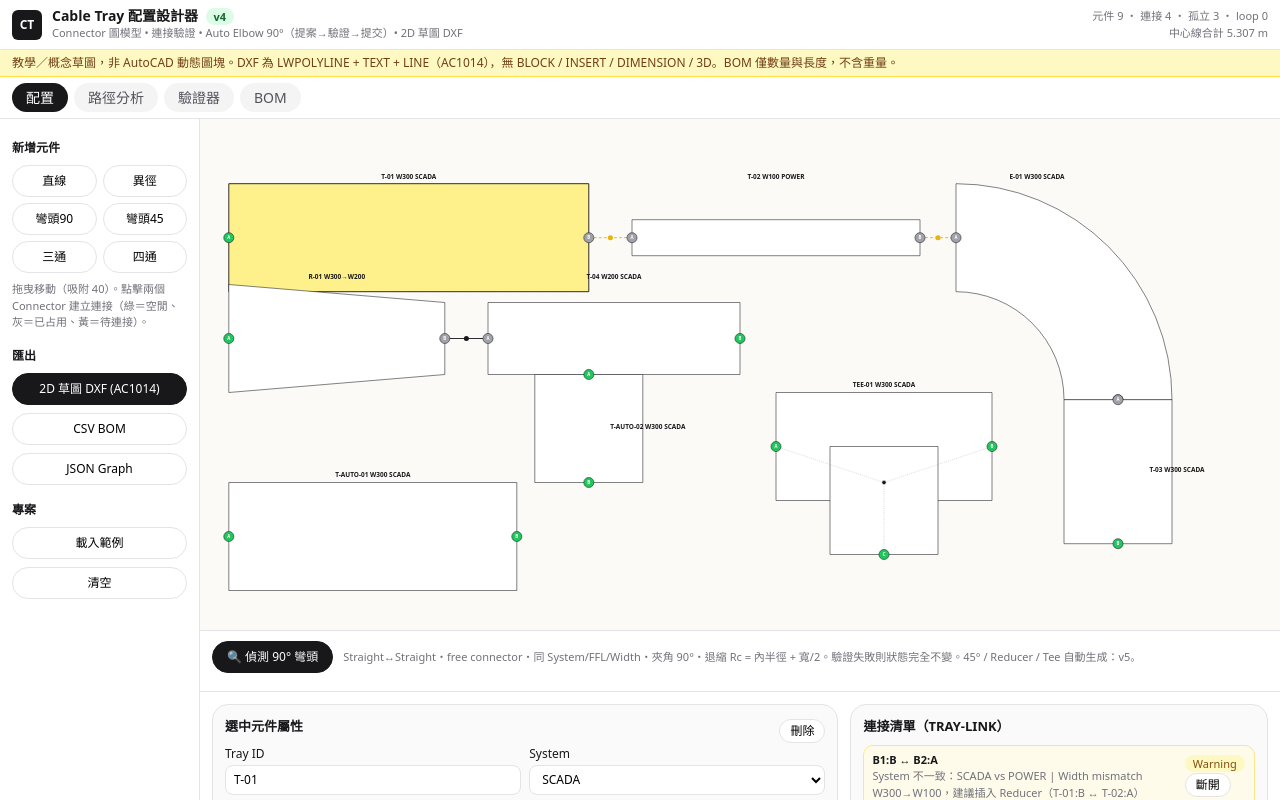
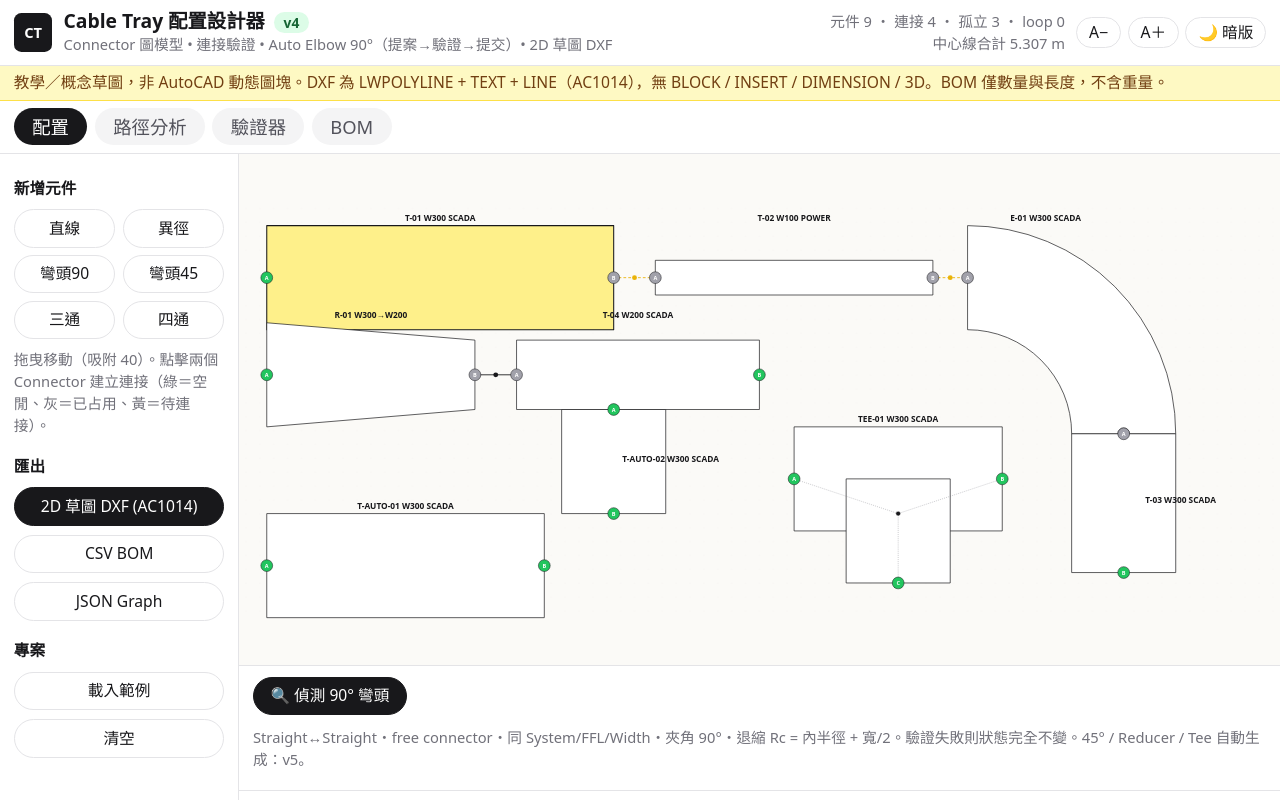
Before and after one commit to rita112025-cpu/cable-tray-designer, a website: page index.html in a window 1280 px wide. Shown: the top 800 px of the page. Drawn offline with Linux system fonts and the light colour scheme.

Commit message:
Larger text, light/dark theme toggle
- Root font size scales via --scale (4 steps, default 1.15x), A-/A+ buttons
- Light/dark theme via CSS variables, follows system preference, saved in localStorage
- SVG canvas colors moved to CSS classes so they follow the theme

Co-Authored-By: Claude Sonnet 5 <noreply@anthropic.com>

```diff
--- a/css/style.css
+++ b/css/style.css
@@ -1,82 +1,116 @@
+/* 主題：亮版為預設，[data-theme="dark"] 為暗版。文字大小由 --scale 控制（html 根字級）。 */
 :root {
-  --bg: #f8f7f4; --panel: #fff; --line: #e4e4e7; --ink: #18181b; --mute: #71717a;
-  --ok: #16a34a; --warn: #ca8a04; --bad: #dc2626; --blue: #2563eb;
+  --scale: 1.15;
+  --bg: #f8f7f4; --panel: #ffffff; --panel2: #fafafa; --line: #e4e4e7;
+  --ink: #18181b; --mute: #71717a; --btn-hover: #f4f4f5; --chip: #f4f4f5; --chip-ink: #52525b;
+  --canvas: #fbfaf7; --grid: #d6d3cd; --shape: #ffffff; --shape-sel: #fef08a;
+  --ok-bg: #dcfce7; --ok-ink: #166534;
+  --warn-bg: #fef9c3; --warn-ink: #854d0e; --warn-line: #fde68a; --warn-soft: #fffbeb;
+  --bad-bg: #fee2e2; --bad-ink: #991b1b; --bad-line: #fecaca; --bad-soft: #fef2f2;
+  --info-bg: #eff6ff; --info-line: #93c5fd;
+  --toast-bg: #ecfdf5; --toast-line: #a7f3d0; --toast-ink: #065f46;
+  --disc-bg: #fef9c3; --disc-line: #fde047; --disc-ink: #713f12;
+  --btn-dark-bg: #18181b; --btn-dark-ink: #ffffff;
 }
+[data-theme="dark"] {
+  --bg: #121214; --panel: #1c1c1f; --panel2: #232327; --line: #3f3f46;
+  --ink: #f4f4f5; --mute: #a1a1aa; --btn-hover: #2e2e33; --chip: #2a2a2e; --chip-ink: #d4d4d8;
+  --canvas: #17171a; --grid: #3a3a40; --shape: #2a2a2f; --shape-sel: #7c6a0a;
+  --ok-bg: #14532d; --ok-ink: #bbf7d0;
+  --warn-bg: #713f12; --warn-ink: #fde68a; --warn-line: #a16207; --warn-soft: #2b2410;
+  --bad-bg: #7f1d1d; --bad-ink: #fecaca; --bad-line: #b91c1c; --bad-soft: #2d1515;
+  --info-bg: #172554; --info-line: #3b82f6;
+  --toast-bg: #052e21; --toast-line: #047857; --toast-ink: #a7f3d0;
+  --disc-bg: #3b2f0b; --disc-line: #a16207; --disc-ink: #fde68a;
+  --btn-dark-bg: #f4f4f5; --btn-dark-ink: #18181b;
+  color-scheme: dark;
+}
+
 * { box-sizing: border-box; }
-body { margin: 0; background: var(--bg); color: var(--ink); font: 14px/1.5 system-ui, "Noto Sans TC", "Microsoft JhengHei", sans-serif; }
-button, input, select { font: inherit; }
+html { font-size: calc(16px * var(--scale)); }
+body { margin: 0; background: var(--bg); color: var(--ink); font: 1rem/1.5 system-ui, "Noto Sans TC", "Microsoft JhengHei", sans-serif; }
+button, input, select { font: inherit; color: inherit; }
 [hidden] { display: none !important; }
 
-.topbar { display: flex; align-items: center; gap: 10px; padding: 8px 12px; background: var(--panel); border-bottom: 1px solid var(--line); position: sticky; top: 0; z-index: 20; }
-.logo { width: 30px; height: 30px; border-radius: 6px; background: var(--ink); color: #fff; display: grid; place-items: center; font-weight: 700; font-size: 12px; }
-.title { font-weight: 700; font-size: 14px; line-height: 1.2; }
-.ver { font-size: 11px; background: #dcfce7; color: #166534; border-radius: 99px; padding: 1px 8px; margin-left: 4px; }
-.subtitle { font-size: 11px; color: var(--mute); }
-.stats { margin-left: auto; font-size: 11px; color: var(--mute); text-align: right; }
-.disclaimer { background: #fef9c3; border-bottom: 1px solid #fde047; color: #713f12; font-size: 12px; padding: 4px 12px; }
+.topbar { display: flex; align-items: center; gap: .6rem; flex-wrap: wrap; padding: .5rem .75rem; background: var(--panel); border-bottom: 1px solid var(--line); }
+.logo { width: 2.1rem; height: 2.1rem; border-radius: .4rem; background: var(--btn-dark-bg); color: var(--btn-dark-ink); display: grid; place-items: center; font-weight: 700; font-size: .8rem; flex: none; }
+.title { font-weight: 700; font-size: 1.05rem; line-height: 1.25; }
+.ver { font-size: .75rem; background: var(--ok-bg); color: var(--ok-ink); border-radius: 99px; padding: .05rem .5rem; margin-left: .25rem; }
+.subtitle { font-size: .8rem; color: var(--mute); }
+.stats { margin-left: auto; font-size: .8rem; color: var(--mute); text-align: right; }
+.tools { display: flex; gap: .35rem; }
+.disclaimer { background: var(--disc-bg); border-bottom: 1px solid var(--disc-line); color: var(--disc-ink); font-size: .85rem; padding: .3rem .75rem; }
 
-.tabs { display: flex; gap: 6px; padding: 6px 12px; background: var(--panel); border-bottom: 1px solid var(--line); position: sticky; top: 49px; z-index: 10; }
-.tab { border: 0; border-radius: 99px; padding: 4px 14px; background: #f4f4f5; color: #52525b; cursor: pointer; }
-.tab.active { background: var(--ink); color: #fff; }
+.tabs { display: flex; gap: .4rem; padding: .4rem .75rem; background: var(--panel); border-bottom: 1px solid var(--line); overflow-x: auto; }
+.tab { border: 0; border-radius: 99px; padding: .25rem 1rem; background: var(--chip); color: var(--chip-ink); cursor: pointer; white-space: nowrap; }
+.tab.active { background: var(--btn-dark-bg); color: var(--btn-dark-ink); }
 
-.view { padding: 0; }
-.view.pad { padding: 16px; }
-.layout { display: flex; min-height: calc(100vh - 120px); }
-.sidebar { width: 200px; flex: none; background: var(--panel); border-right: 1px solid var(--line); padding: 12px; display: flex; flex-direction: column; gap: 8px; }
-.sidebar h4 { margin: 8px 0 0; font-size: 12px; }
-.grid2 { display: grid; grid-template-columns: 1fr 1fr; gap: 6px; }
+.view.pad { padding: 1rem; }
+.view h2 { margin-top: 0; }
+.layout { display: flex; }
+.sidebar { width: 13rem; flex: none; background: var(--panel); border-right: 1px solid var(--line); padding: .75rem; display: flex; flex-direction: column; gap: .5rem; }
+.sidebar h4 { margin: .5rem 0 0; font-size: .85rem; }
+.grid2 { display: grid; grid-template-columns: 1fr 1fr; gap: .4rem; }
 .canvas-col { flex: 1; min-width: 0; }
-.canvas-wrap { position: relative; background: #fbfaf7; border-bottom: 1px solid var(--line); height: 64vh; }
+.canvas-wrap { position: relative; background: var(--canvas); border-bottom: 1px solid var(--line); height: 64vh; }
 #canvas { width: 100%; height: 100%; touch-action: none; user-select: none; display: block; }
-.pending { position: absolute; top: 8px; right: 8px; background: #facc15; border-radius: 99px; padding: 2px 12px; font-size: 12px; font-weight: 700; }
+.pending { position: absolute; top: .5rem; right: .5rem; background: #facc15; color: #18181b; border-radius: 99px; padding: .1rem .75rem; font-size: .85rem; font-weight: 700; }
 
-.btn { border: 1px solid var(--line); background: #fff; border-radius: 99px; padding: 6px 14px; cursor: pointer; font-size: 12px; }
-.btn:hover { background: #f4f4f5; }
-.btn.dark { background: var(--ink); color: #fff; border-color: var(--ink); }
-.btn.dark:hover { background: #3f3f46; }
-.btn.small { padding: 2px 10px; }
-.hint { color: var(--mute); font-size: 11px; margin: 0; }
+.btn { border: 1px solid var(--line); background: var(--panel); border-radius: 99px; padding: .35rem .9rem; cursor: pointer; font-size: .85rem; }
+.btn:hover:not(:disabled) { background: var(--btn-hover); }
+.btn:disabled { opacity: .4; cursor: default; }
+.btn.dark { background: var(--btn-dark-bg); color: var(--btn-dark-ink); border-color: var(--btn-dark-bg); }
+.btn.dark:hover:not(:disabled) { opacity: .85; background: var(--btn-dark-bg); }
+.btn.small { padding: .15rem .65rem; }
+.hint { color: var(--mute); font-size: .8rem; margin: 0; }
 
-.auto-panel { background: var(--panel); border-bottom: 1px solid var(--line); padding: 10px 12px; display: flex; flex-direction: column; gap: 8px; }
-.row { display: flex; gap: 10px; align-items: center; flex-wrap: wrap; }
-.toast { padding: 6px 12px; border-radius: 10px; font-size: 12px; background: #ecfdf5; border: 1px solid #a7f3d0; color: #065f46; }
-.toast.err { background: #fef2f2; border-color: #fecaca; color: #991b1b; }
-.proposal { display: flex; justify-content: space-between; gap: 8px; flex-wrap: wrap; align-items: center; padding: 8px; border: 1px solid var(--line); border-radius: 12px; background: #fafafa; font-size: 12px; }
-.proposal.sel { background: #eff6ff; border-color: #93c5fd; }
+.auto-panel { background: var(--panel); border-bottom: 1px solid var(--line); padding: .6rem .75rem; display: flex; flex-direction: column; gap: .5rem; }
+.row { display: flex; gap: .6rem; align-items: center; flex-wrap: wrap; }
+.toast { padding: .4rem .75rem; border-radius: .6rem; font-size: .85rem; background: var(--toast-bg); border: 1px solid var(--toast-line); color: var(--toast-ink); }
+.toast.err { background: var(--bad-soft); border-color: var(--bad-line); color: var(--bad-ink); }
+.proposal { display: flex; justify-content: space-between; gap: .5rem; flex-wrap: wrap; align-items: center; padding: .5rem; border: 1px solid var(--line); border-radius: .75rem; background: var(--panel2); font-size: .85rem; }
+.proposal.sel { background: var(--info-bg); border-color: var(--info-line); }
 .proposal .sub { color: var(--mute); }
 
-.detail { display: grid; grid-template-columns: 1.2fr 0.8fr; gap: 12px; padding: 12px; background: var(--panel); }
-.card { border: 1px solid var(--line); border-radius: 16px; padding: 12px; background: #fafafa; }
-.card h3 { margin: 0 0 8px; font-size: 13px; }
-.form { display: grid; grid-template-columns: 1fr 1fr; gap: 8px; font-size: 12px; }
-.form label { display: flex; flex-direction: column; gap: 2px; }
-.form input, .form select { height: 30px; border: 1px solid var(--line); border-radius: 8px; padding: 0 8px; background: #fff; }
+.detail { display: grid; grid-template-columns: 1.2fr .8fr; gap: .75rem; padding: .75rem; background: var(--panel); }
+.card { border: 1px solid var(--line); border-radius: 1rem; padding: .75rem; background: var(--panel2); }
+.card h3 { margin: 0 0 .5rem; font-size: .95rem; }
+.form { display: grid; grid-template-columns: 1fr 1fr; gap: .5rem; font-size: .85rem; }
+.form label { display: flex; flex-direction: column; gap: .15rem; }
+.form input, .form select { height: 2.1rem; border: 1px solid var(--line); border-radius: .5rem; padding: 0 .5rem; background: var(--panel); }
+.form input:disabled { opacity: .7; }
 .form .full { grid-column: 1 / -1; }
-.mono { font-family: ui-monospace, Consolas, monospace; font-size: 11px; }
-.note { background: #fff; border: 1px solid var(--line); border-radius: 10px; padding: 8px; font-size: 11px; color: #52525b; }
-.note.warn { background: #fffbeb; border-color: #fde68a; color: #92400e; }
-.clist { display: flex; flex-direction: column; gap: 6px; max-height: 280px; overflow: auto; }
-.citem { display: flex; justify-content: space-between; gap: 6px; align-items: center; border: 1px solid var(--line); border-radius: 10px; padding: 6px 8px; font-size: 11px; background: #fff; }
-.citem.Warning { background: #fffbeb; border-color: #fde68a; }
-.citem.Invalid { background: #fef2f2; border-color: #fecaca; }
+.mono { font-family: ui-monospace, Consolas, monospace; font-size: .8rem; }
+.note { background: var(--panel); border: 1px solid var(--line); border-radius: .6rem; padding: .5rem; font-size: .8rem; color: var(--chip-ink); }
+.note.warn { background: var(--warn-soft); border-color: var(--warn-line); color: var(--warn-ink); }
+.clist { display: flex; flex-direction: column; gap: .4rem; max-height: 18rem; overflow: auto; }
+.citem { display: flex; justify-content: space-between; gap: .4rem; align-items: center; border: 1px solid var(--line); border-radius: .6rem; padding: .4rem .5rem; font-size: .8rem; background: var(--panel); }
+.citem.Warning { background: var(--warn-soft); border-color: var(--warn-line); }
+.citem.Invalid { background: var(--bad-soft); border-color: var(--bad-line); }
 
-.cards { display: grid; grid-template-columns: repeat(auto-fit, minmax(160px, 1fr)); gap: 10px; margin-bottom: 14px; }
-.stat { background: #fff; border: 1px solid var(--line); border-radius: 14px; padding: 10px 12px; }
-.stat.hl { background: #fffbeb; border-color: #fcd34d; }
-.stat .k { font-size: 11px; color: var(--mute); }
-.stat .v { font-size: 20px; font-weight: 700; }
-.stat .s { font-size: 10px; color: var(--mute); }
-table { border-collapse: collapse; width: 100%; background: #fff; font-size: 12px; }
-th, td { border: 1px solid var(--line); padding: 4px 8px; text-align: left; }
-th { background: #f4f4f5; }
-.badge { padding: 1px 8px; border-radius: 99px; font-size: 11px; }
-.badge.Valid { background: #dcfce7; color: #166534; }
-.badge.Warning { background: #fef9c3; color: #854d0e; }
-.badge.Invalid { background: #fee2e2; color: #991b1b; }
-.route { background: #fff; border: 1px solid var(--line); border-radius: 12px; padding: 10px; margin-bottom: 8px; font-size: 12px; }
-.filter { display: flex; gap: 6px; margin-bottom: 10px; }
-.filter .btn.on { background: var(--ink); color: #fff; }
+.cards { display: grid; grid-template-columns: repeat(auto-fit, minmax(11rem, 1fr)); gap: .6rem; margin-bottom: 1rem; }
+.stat { background: var(--panel); border: 1px solid var(--line); border-radius: .9rem; padding: .6rem .75rem; }
+.stat.hl { background: var(--warn-soft); border-color: var(--warn-line); }
+.stat .k { font-size: .8rem; color: var(--mute); }
+.stat .v { font-size: 1.4rem; font-weight: 700; }
+.stat .s { font-size: .75rem; color: var(--mute); }
+table { border-collapse: collapse; width: 100%; background: var(--panel); font-size: .85rem; }
+th, td { border: 1px solid var(--line); padding: .25rem .5rem; text-align: left; }
+th { background: var(--chip); }
+.badge { padding: .05rem .5rem; border-radius: 99px; font-size: .75rem; }
+.badge.Valid { background: var(--ok-bg); color: var(--ok-ink); }
+.badge.Warning { background: var(--warn-bg); color: var(--warn-ink); }
+.badge.Invalid { background: var(--bad-bg); color: var(--bad-ink); }
+.route { background: var(--panel); border: 1px solid var(--line); border-radius: .75rem; padding: .6rem; margin-bottom: .5rem; font-size: .85rem; }
+.filter { display: flex; gap: .4rem; margin-bottom: .6rem; flex-wrap: wrap; }
+.filter .btn.on { background: var(--btn-dark-bg); color: var(--btn-dark-ink); }
 
+/* SVG 畫布 */
+.grid-dot { fill: var(--grid); }
+.shape { fill: var(--shape); stroke: var(--ink); }
+.shape.sel { fill: var(--shape-sel); }
+.svg-text { fill: var(--ink); }
+.junction { fill: var(--ink); stroke: var(--panel); }
 .blk { cursor: grab; }
 .conn { cursor: pointer; }
 
--- a/index.html
+++ b/index.html
@@ -5,6 +5,7 @@
   <meta name="viewport" content="width=device-width, initial-scale=1">
   <title>Cable Tray 配置設計器</title>
   <meta name="description" content="電纜架（Cable Tray）配置、Connector 連接驗證、Route 分析與 2D 草圖 DXF 匯出 — 教學與概念排線用">
+  <script>try{var t=localStorage.getItem("ct-theme")||(matchMedia("(prefers-color-scheme: dark)").matches?"dark":"light");document.documentElement.dataset.theme=t}catch(e){}</script>
   <link rel="stylesheet" href="css/style.css">
 </head>
 <body>
@@ -15,6 +16,11 @@
       <div class="subtitle">Connector 圖模型 • 連接驗證 • Auto Elbow 90°（提案→驗證→提交）• 2D 草圖 DXF</div>
     </div>
     <div class="stats" id="stats"></div>
+    <div class="tools">
+      <button class="btn small" id="btn-font-minus" title="縮小文字" aria-label="縮小文字">A−</button>
+      <button class="btn small" id="btn-font-plus" title="放大文字" aria-label="放大文字">A＋</button>
+      <button class="btn small" id="btn-theme" title="切換亮版 / 暗版">🌙 暗版</button>
+    </div>
   </header>
 
   <div class="disclaimer">
--- a/js/app.js
+++ b/js/app.js
@@ -51,7 +51,7 @@
 
   function renderCanvas(d) {
     const parts = [];
-    parts.push(`<defs><pattern id="grid" width="40" height="40" patternUnits="userSpaceOnUse"><circle cx="20" cy="20" r="0.9" fill="#d6d3cd"/></pattern></defs><rect width="3000" height="1200" fill="url(#grid)"/>`);
+    parts.push(`<defs><pattern id="grid" width="40" height="40" patternUnits="userSpaceOnUse"><circle cx="20" cy="20" r="0.9" class="grid-dot"/></pattern></defs><rect width="3000" height="1200" fill="url(#grid)"/>`);
 
     // Connection 線
     state.connections.forEach((c) => {
@@ -59,35 +59,34 @@
       const B = CT.endpointOf(state.blocks, c.to);
       if (!A || !B) return;
       const status = (d.validation.find((v) => v.id === c.id) || {}).overall;
-      const color = status === "Invalid" ? "#ef4444" : status === "Warning" ? "#eab308" : "#18181b";
+      const color = status === "Invalid" ? "#ef4444" : status === "Warning" ? "#eab308" : "var(--ink)";
       const gap = Math.hypot(A.k.worldX - B.k.worldX, A.k.worldY - B.k.worldY);
-      parts.push(`<line x1="${A.k.worldX}" y1="${A.k.worldY}" x2="${B.k.worldX}" y2="${B.k.worldY}" stroke="${color}" stroke-width="${status === "Invalid" ? 4 : 2.5}" ${status === "Warning" ? 'stroke-dasharray="8 6"' : ""}/>`);
-      if (gap > 1) parts.push(`<circle cx="${(A.k.worldX + B.k.worldX) / 2}" cy="${(A.k.worldY + B.k.worldY) / 2}" r="7" fill="${color}"/>`);
+      parts.push(`<line x1="${A.k.worldX}" y1="${A.k.worldY}" x2="${B.k.worldX}" y2="${B.k.worldY}" style="stroke:${color}" stroke-width="${status === "Invalid" ? 4 : 2.5}" ${status === "Warning" ? 'stroke-dasharray="8 6"' : ""}/>`);
+      if (gap > 1) parts.push(`<circle cx="${(A.k.worldX + B.k.worldX) / 2}" cy="${(A.k.worldY + B.k.worldY) / 2}" r="7" style="fill:${color}"/>`);
     });
 
     // 元件
     state.blocks.forEach((b) => {
       const sel = state.selectedId === b.id;
-      const fill = sel ? "#fef08a" : "#fff";
       let g = `<g class="blk" data-block="${esc(b.id)}">`;
       CT.worldOutlines(b).forEach((poly) => {
-        g += `<polygon points="${polyPoints(poly)}" fill="${fill}" stroke="#18181b" stroke-width="${sel ? 2.5 : 1.5}" stroke-linejoin="round"/>`;
+        g += `<polygon points="${polyPoints(poly)}" class="shape${sel ? " sel" : ""}" stroke-width="${sel ? 3 : 2}" stroke-linejoin="round"/>`;
       });
       const label = b.type === "reducer" ? `${b.trayId} W${b.widthStart}→W${b.widthEnd}` : `${b.trayId} W${b.width} ${b.system}`;
       const top = CT.toWorld(b, b.type === "tee" || b.type === "cross" ? 0 : (b.type.startsWith("elbow") ? CT.centerlineRadius(b) / 2 : b.length / 2), -Math.max(b.width, b.widthStart, b.widthEnd) / 2 - 14);
-      g += `<text x="${top.x}" y="${top.y}" text-anchor="middle" font-size="18" font-weight="700" fill="#18181b" pointer-events="none">${esc(label)}</text>`;
+      g += `<text x="${top.x}" y="${top.y}" text-anchor="middle" font-size="24" font-weight="700" class="svg-text" pointer-events="none">${esc(label)}</text>`;
       if (b.type === "tee" || b.type === "cross") {
         const j = d.graph.nodes.get(`${b.id}:J`);
         if (j) {
-          b.connectors.forEach((k) => { g += `<line x1="${k.worldX}" y1="${k.worldY}" x2="${j.worldX}" y2="${j.worldY}" stroke="#a1a1aa" stroke-dasharray="3 3"/>`; });
-          g += `<circle cx="${j.worldX}" cy="${j.worldY}" r="6" fill="#18181b" stroke="#fff" stroke-width="1.5"/>`;
+          b.connectors.forEach((k) => { g += `<line x1="${k.worldX}" y1="${k.worldY}" x2="${j.worldX}" y2="${j.worldY}" style="stroke:var(--mute)" stroke-dasharray="3 3"/>`; });
+          g += `<circle cx="${j.worldX}" cy="${j.worldY}" r="7" class="junction" stroke-width="1.5"/>`;
         }
       }
       b.connectors.forEach((k) => {
         const key = `${b.id}:${k.id}`;
         const occ = (d.graph.nodes.get(key) || {}).occupiedCount || 0;
         const fillC = state.pending === key ? "#eab308" : occ > 0 ? "#a1a1aa" : "#22c55e";
-        g += `<g class="conn" data-conn="${esc(key)}"><circle cx="${k.worldX}" cy="${k.worldY}" r="14" fill="${fillC}" stroke="#18181b" stroke-width="1.5"/><text x="${k.worldX}" y="${k.worldY + 4.5}" text-anchor="middle" font-size="12" font-weight="800" fill="#fff" pointer-events="none">${k.id}</text></g>`;
+        g += `<g class="conn" data-conn="${esc(key)}"><circle cx="${k.worldX}" cy="${k.worldY}" r="17" fill="${fillC}" style="stroke:var(--ink)" stroke-width="1.5"/><text x="${k.worldX}" y="${k.worldY + 6}" text-anchor="middle" font-size="16" font-weight="800" fill="#fff" pointer-events="none">${k.id}</text></g>`;
       });
       parts.push(g + "</g>");
     });
@@ -105,7 +104,7 @@
         <path d="${arc}" fill="none" stroke="#2563eb" stroke-width="${pr.info.width}" opacity="0.22"/>
         <path d="${arc}" fill="none" stroke="#2563eb" stroke-width="3"/>
         <circle cx="${G.C[0]}" cy="${G.C[1]}" r="12" fill="#ef4444"/>
-        <text x="${G.C[0] + 18}" y="${G.C[1] - 14}" font-size="20" font-weight="700" fill="#b91c1c">C・需退縮 ${G.Rc}mm</text></g>`);
+        <text x="${G.C[0] + 18}" y="${G.C[1] - 14}" font-size="26" font-weight="700" fill="#ef4444">C・需退縮 ${G.Rc}mm</text></g>`);
     }
     $("canvas").innerHTML = parts.join("");
   }
@@ -359,6 +358,33 @@
   $("btn-sample").addEventListener("click", () => setState({ blocks: CT.sampleBlocks(), connections: CT.sampleConnections(), selectedId: "B1", pending: null, proposals: [], previewId: null }));
   $("btn-clear").addEventListener("click", () => setState({ blocks: [], connections: [], selectedId: null, pending: null, proposals: [], previewId: null }));
 
+  // ---------- 外觀：亮/暗版與文字大小（記在 localStorage） ----------
+  const store = {
+    get: (k) => { try { return localStorage.getItem(k); } catch (e) { return null; } },
+    set: (k, v) => { try { localStorage.setItem(k, v); } catch (e) { /* 無痕模式等情況忽略 */ } },
+  };
+  const SCALES = [1, 1.15, 1.3, 1.5];
+  function applyTheme(theme) {
+    document.documentElement.dataset.theme = theme;
+    $("btn-theme").textContent = theme === "dark" ? "☀️ 亮版" : "🌙 暗版";
+    store.set("ct-theme", theme);
+  }
+  function applyScale(i) {
+    i = Math.max(0, Math.min(SCALES.length - 1, i));
+    document.documentElement.style.setProperty("--scale", SCALES[i]);
+    $("btn-font-minus").disabled = i === 0;
+    $("btn-font-plus").disabled = i === SCALES.length - 1;
+    store.set("ct-scale", i);
+    scaleIdx = i;
+  }
+  let scaleIdx = parseInt(store.get("ct-scale"), 10);
+  if (!(scaleIdx >= 0 && scaleIdx < SCALES.length)) scaleIdx = 1; // 預設較大字（parseInt(null) 為 NaN）
+  applyTheme(store.get("ct-theme") || (matchMedia("(prefers-color-scheme: dark)").matches ? "dark" : "light"));
+  applyScale(scaleIdx);
+  $("btn-theme").addEventListener("click", () => applyTheme(document.documentElement.dataset.theme === "dark" ? "light" : "dark"));
+  $("btn-font-minus").addEventListener("click", () => applyScale(scaleIdx - 1));
+  $("btn-font-plus").addEventListener("click", () => applyScale(scaleIdx + 1));
+
   // 給除錯 / 自動化測試用
   globalThis.CTApp = { state, setState };
   render();
```
